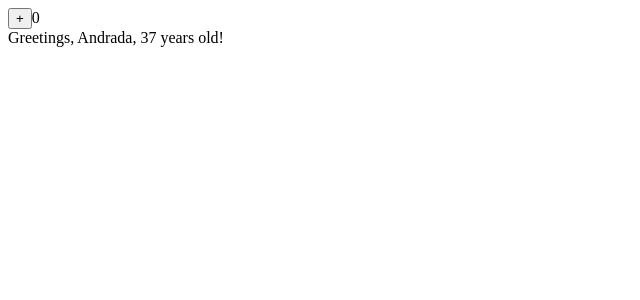
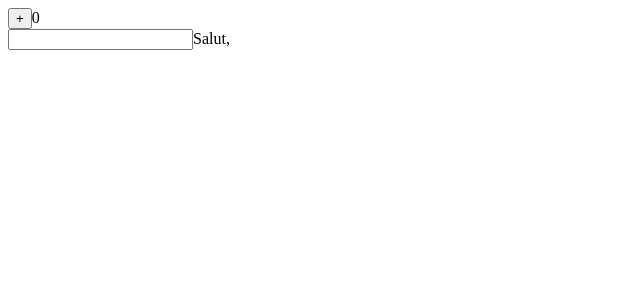
Before and after one commit to andrei-sibisan/holy-grail, a React (Create React App) app: page / in a window 1280 px wide. Shown: the top 300 px of the page, without its empty margins (0-640 px from the left). Built offline with nearby package versions, Linux system fonts and the light colour scheme.

Commit message:
update greeting component

```diff
--- a/src/App.js
+++ b/src/App.js
@@ -3,13 +3,12 @@ import Counter from "./components/Counter";
 import Greeting from "./components/Greeting";
 
 export default function App() {
-  const name = "Andrada";
-  const age = 37;
+
   return (
     <>
       <Counter />
       <br />
-      <Greeting nume={name} varsta={age} />
+      <Greeting />
     </>
   );
 }
--- a/src/components/Greeting.jsx
+++ b/src/components/Greeting.jsx
@@ -1,4 +1,10 @@
-export default function Greeting(props) {
-  const { nume, varsta } = props;
-  return `Greetings, ${nume}, ${varsta} years old!`;
+import * as React from "react";
+export default function Greeting() {
+  const [name, setName] = React.useState("");
+  return (
+    <>
+      <input onChange={(text) => setName(text.target.value)} />
+      <span>Salut, {name}</span>
+    </>
+  );
 }
```
